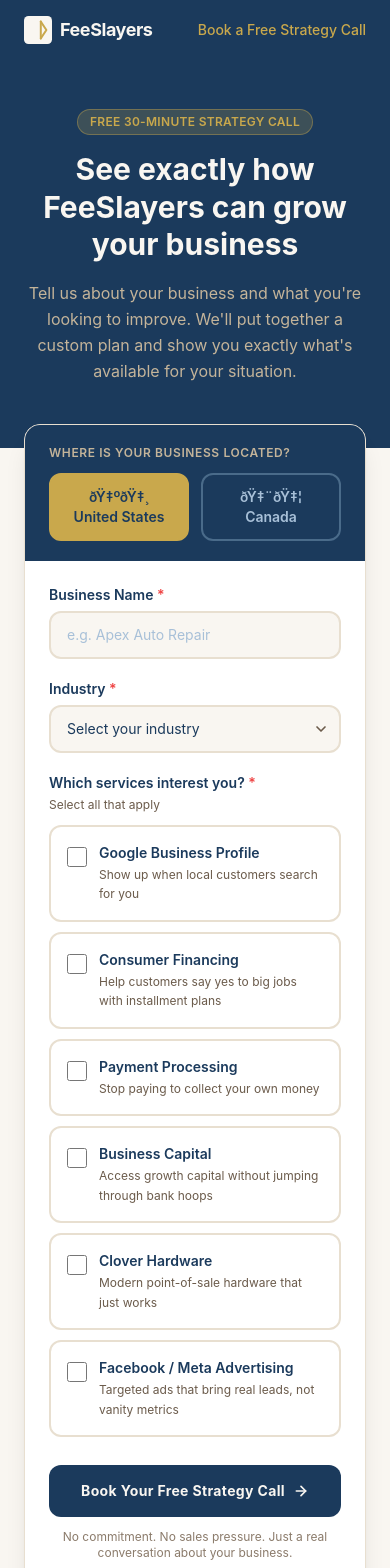
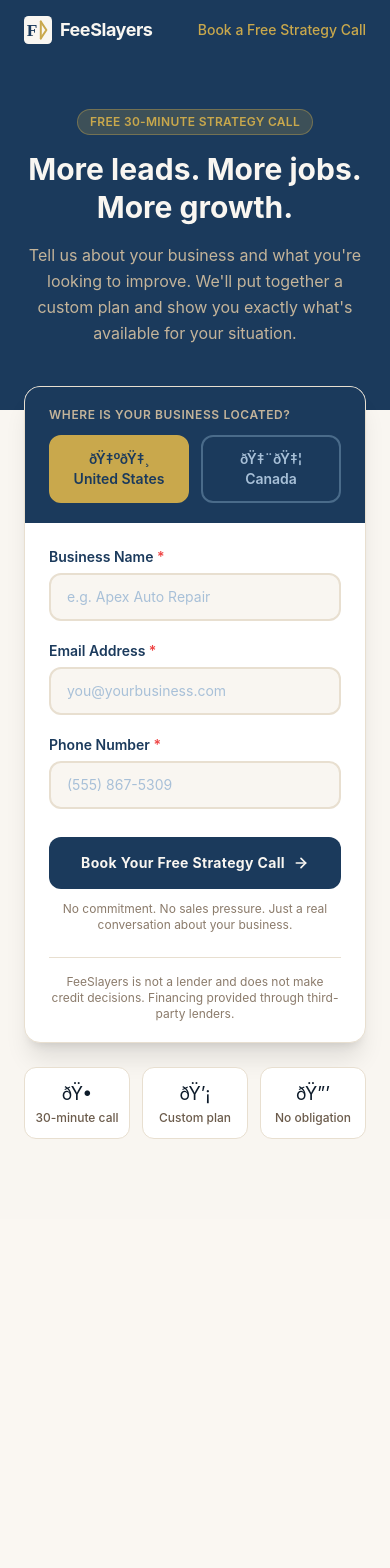
Before and after one commit to primo-commits/webdevfsusa, a Next.js app: page /landing in a window 390 px wide. Shown: the top 1568 px of the page. After the commit the page ends 1219 px from the top, so only its background shows below. Built offline with nearby package versions, Linux system fonts and the light colour scheme.

Commit message:
refactor(landing): simplify form to name/email/phone, update hero copy

```diff
--- a/app/landing/page.tsx
+++ b/app/landing/page.tsx
@@ -5,118 +5,34 @@
 
 const GHL_BOOKING_URL = "https://api.leadconnectorhq.com/widget/booking/6Y4RUBqnucK62JXW4J8A";
 
-const US_INDUSTRIES = [
-  "Auto Repair",
-  "Home Services / Contracting",
-  "HVAC",
-  "Plumbing",
-  "Electrical",
-  "Roofing",
-  "Home Renovation",
-  "Healthcare / Dental",
-  "Other",
-];
-
-const CA_INDUSTRIES = [
-  "Auto Repair",
-  "HVAC",
-  "Plumbing",
-  "Electrical",
-  "Roofing",
-  "Home Renovation",
-  "Other",
-];
-
-const US_SERVICES = [
-  { id: "google_presence", label: "Google Business Profile", description: "Show up when local customers search for you" },
-  { id: "consumer_financing", label: "Consumer Financing", description: "Help customers say yes to big jobs with installment plans" },
-  { id: "payment_processing", label: "Payment Processing", description: "Stop paying to collect your own money" },
-  { id: "business_capital", label: "Business Capital", description: "Access growth capital without jumping through bank hoops" },
-  { id: "clover_hardware", label: "Clover Hardware", description: "Modern point-of-sale hardware that just works" },
-  { id: "facebook_advertising", label: "Facebook / Meta Advertising", description: "Targeted ads that bring real leads, not vanity metrics" },
-];
-
-const CA_SERVICES = [
-  { id: "facebook_advertising", label: "Facebook / Meta Advertising", description: "Targeted ads that bring real leads, not vanity metrics" },
-  { id: "google_presence", label: "Google Business Profile", description: "Show up in local searches with a polished profile" },
-  { id: "payment_surcharging", label: "Payment Surcharging", description: "Collect every dollar you're owed, compliant by province" },
-  { id: "consumer_financing", label: "Consumer Financing", description: "Help customers approve the work they need", badge: "Coming Soon" },
-];
-
-function ServiceToggle({
-  service,
-  checked,
-  onChange,
-  disabled,
-}: {
-  service: { id: string; label: string; description: string; badge?: string };
-  checked: boolean;
-  onChange: (id: string, checked: boolean) => void;
-  disabled?: boolean;
-}) {
-  return (
-    <label
-      className={`flex items-start gap-3 p-4 rounded-xl border-2 cursor-pointer transition-all duration-150 ${
-        disabled
-          ? "border-[#E8DFD0] bg-[#F9F6F1] opacity-60 cursor-not-allowed"
-          : checked
-          ? "border-[#1B3A5C] bg-[#F9F6F1]"
-          : "border-[#E8DFD0] bg-white hover:border-[#1B3A5C]/40"
-      }`}
-    >
-      <input
-        type="checkbox"
-        checked={checked}
-        disabled={disabled}
-        onChange={(e) => onChange(service.id, e.target.checked)}
-        className="mt-1 w-5 h-5 rounded border-[#C4B49A] text-[#1B3A5C] focus:ring-[#1B3A5C] accent-[#1B3A5C] flex-shrink-0"
-      />
-      <div className="flex-1 min-w-0">
-        <div className="flex items-center gap-2 flex-wrap">
-          <span className={`font-semibold text-sm ${disabled ? "text-[#8B7B6B]" : "text-[#1B3A5C]"}`}>
-            {service.label}
-          </span>
-          {service.badge && (
-            <span className="text-xs font-medium px-2 py-0.5 rounded-full bg-[#1B3A5C] text-[#F9F6F1]">
-              {service.badge}
-            </span>
-          )}
-        </div>
-        <p className="text-xs text-[#6B5B4B] mt-0.5 leading-relaxed">{service.description}</p>
-      </div>
-    </label>
-  );
-}
-
 export default function LandingPage() {
   const [country, setCountry] = useState<"US" | "CA">("US");
   const [businessName, setBusinessName] = useState("");
-  const [industry, setIndustry] = useState("");
-  const [selectedServices, setSelectedServices] = useState<Record<string, boolean>>({});
-  const [submitted, setSubmitted] = useState(false);
+  const [email, setEmail] = useState("");
+  const [phone, setPhone] = useState("");
   const [errors, setErrors] = useState<Record<string, string>>({});
 
-  const industries = country === "US" ? US_INDUSTRIES : CA_INDUSTRIES;
-  const services = country === "US" ? US_SERVICES : CA_SERVICES;
-
-  // Reset dependent fields when country changes
   function handleCountryChange(c: "US" | "CA") {
     setCountry(c);
-    setIndustry("");
-    setSelectedServices({});
+    setBusinessName("");
+    setEmail("");
+    setPhone("");
     setErrors({});
-  }
-
-  function handleServiceChange(id: string, checked: boolean) {
-    setSelectedServices((prev) => ({ ...prev, [id]: checked }));
   }
 
   function validate() {
     const errs: Record<string, string> = {};
     if (!businessName.trim()) errs.businessName = "Business name is required";
-    if (!industry) errs.industry = "Please select your industry";
-    if (Object.values(selectedServices).filter(Boolean).length === 0)
-      errs.services = "Select at least one service you're interested in";
+    if (!email.trim()) {
+      errs.email = "Email is required";
+    } else if (!/^[^\s@]+@[^\s@]+\.[^\s@]+$/.test(email.trim())) {
+      errs.email = "Please enter a valid email address";
+    }
+    if (!phone.trim()) {
+      errs.phone = "Phone number is required";
+    } else if (!/^\+?[\d\s\-().]{7,}$/.test(phone.trim())) {
+      errs.phone = "Please enter a valid phone number";
+    }
     return errs;
   }
 
@@ -125,23 +41,17 @@
     const errs = validate();
     if (Object.keys(errs).length > 0) {
       setErrors(errs);
-      // Scroll to first error
       const firstError = document.querySelector("[data-error='true']");
       firstError?.scrollIntoView({ behavior: "smooth", block: "center" });
       return;
     }
     setErrors({});
 
-    const selected = Object.entries(selectedServices)
-      .filter(([, v]) => v)
-      .map(([k]) => k)
-      .join(",");
-
     const params = new URLSearchParams({
       country,
       business: businessName.trim(),
-      industry,
-      services: selected,
+      email: email.trim(),
+      phone: phone.trim(),
     });
 
     window.location.href = `${GHL_BOOKING_URL}?${params.toString()}`;
@@ -155,7 +65,7 @@
           <Link href="/" className="flex items-center gap-2">
             <svg width="28" height="28" viewBox="0 0 100 100" fill="none" xmlns="http://www.w3.org/2000/svg">
               <rect width="100" height="100" rx="16" fill="#F9F6F1" />
-              <text y="72" x="10" fontSize="62" fontFamily="serif" fill="#1B3A5C]" fontWeight="700">F</text>
+              <text y="72" x="10" fontSize="62" fontFamily="serif" fill="#1B3A5C" fontWeight="700">F</text>
               <path d="M60 20 L80 50 L60 80" stroke="#C9A84C" strokeWidth="7" strokeLinecap="round" strokeLinejoin="round" fill="none" />
               <line x1="60" y1="20" x2="60" y2="80" stroke="#C9A84C" strokeWidth="7" strokeLinecap="round" />
             </svg>
@@ -172,7 +82,7 @@
             Free 30-Minute Strategy Call
           </div>
           <h1 className="text-3xl md:text-4xl font-bold text-[#F9F6F1] leading-tight mb-4">
-            See exactly how FeeSlayers can grow your business
+            More leads. More jobs. More growth.
           </h1>
           <p className="text-[#C4B49A] text-base md:text-lg leading-relaxed">
             Tell us about your business and what you&apos;re looking to improve. We&apos;ll put together a custom plan and show you exactly what&apos;s available for your situation.
@@ -230,56 +140,45 @@
                 )}
               </div>
 
-              {/* Industry */}
+              {/* Email */}
               <div>
-                <label htmlFor="industry" className="block text-sm font-semibold text-[#1B3A5C] mb-1.5">
-                  Industry <span className="text-red-500">*</span>
+                <label htmlFor="email" className="block text-sm font-semibold text-[#1B3A5C] mb-1.5">
+                  Email Address <span className="text-red-500">*</span>
                 </label>
-                <div className="relative">
-                  <select
-                    id="industry"
-                    value={industry}
-                    onChange={(e) => { setIndustry(e.target.value); setErrors((p) => ({ ...p, industry: "" })); }}
-                    data-error={!!errors.industry}
-                    className={`w-full appearance-none px-4 py-3 pr-10 rounded-xl border-2 text-[#1B3A5C] bg-[#F9F6F1] focus:outline-none focus:border-[#1B3A5C] transition-colors text-sm ${
-                      errors.industry ? "border-red-400" : "border-[#E8DFD0]"
-                    }`}
-                  >
-                    <option value="" disabled>Select your industry</option>
-                    {industries.map((ind) => (
-                      <option key={ind} value={ind}>{ind}</option>
-                    ))}
-                  </select>
-                  <div className="pointer-events-none absolute right-3 top-1/2 -translate-y-1/2 text-[#6B5B4B]">
-                    <svg width="16" height="16" viewBox="0 0 24 24" fill="none" stroke="currentColor" strokeWidth="2.5" strokeLinecap="round" strokeLinejoin="round">
-                      <polyline points="6 9 12 15 18 9" />
-                    </svg>
-                  </div>
-                </div>
-                {errors.industry && (
-                  <p className="mt-1 text-xs text-red-500 font-medium">{errors.industry}</p>
+                <input
+                  id="email"
+                  type="email"
+                  value={email}
+                  onChange={(e) => { setEmail(e.target.value); setErrors((p) => ({ ...p, email: "" })); }}
+                  placeholder="you@yourbusiness.com"
+                  data-error={!!errors.email}
+                  className={`w-full px-4 py-3 rounded-xl border-2 text-[#1B3A5C] bg-[#F9F6F1] placeholder-[#A8C0D8] focus:outline-none focus:border-[#1B3A5C] transition-colors text-sm ${
+                    errors.email ? "border-red-400" : "border-[#E8DFD0]"
+                  }`}
+                />
+                {errors.email && (
+                  <p className="mt-1 text-xs text-red-500 font-medium">{errors.email}</p>
                 )}
               </div>
 
-              {/* Services */}
+              {/* Phone */}
               <div>
-                <p className="block text-sm font-semibold text-[#1B3A5C] mb-1">
-                  Which services interest you? <span className="text-red-500">*</span>
-                </p>
-                <p className="text-xs text-[#6B5B4B] mb-3">Select all that apply</p>
-                <div className="space-y-2.5">
-                  {services.map((service) => (
-                    <ServiceToggle
-                      key={service.id}
-                      service={service}
-                      checked={!!selectedServices[service.id]}
-                      onChange={handleServiceChange}
-                      disabled={"badge" in service && !!service.badge}
-                    />
-                  ))}
-                </div>
-                {errors.services && (
-                  <p className="mt-2 text-xs text-red-500 font-medium">{errors.services}</p>
+                <label htmlFor="phone" className="block text-sm font-semibold text-[#1B3A5C] mb-1.5">
+                  Phone Number <span className="text-red-500">*</span>
+                </label>
+                <input
+                  id="phone"
+                  type="tel"
+                  value={phone}
+                  onChange={(e) => { setPhone(e.target.value); setErrors((p) => ({ ...p, phone: "" })); }}
+                  placeholder="(555) 867-5309"
+                  data-error={!!errors.phone}
+                  className={`w-full px-4 py-3 rounded-xl border-2 text-[#1B3A5C] bg-[#F9F6F1] placeholder-[#A8C0D8] focus:outline-none focus:border-[#1B3A5C] transition-colors text-sm ${
+                    errors.phone ? "border-red-400" : "border-[#E8DFD0]"
+                  }`}
+                />
+                {errors.phone && (
+                  <p className="mt-1 text-xs text-red-500 font-medium">{errors.phone}</p>
                 )}
               </div>
 
```
